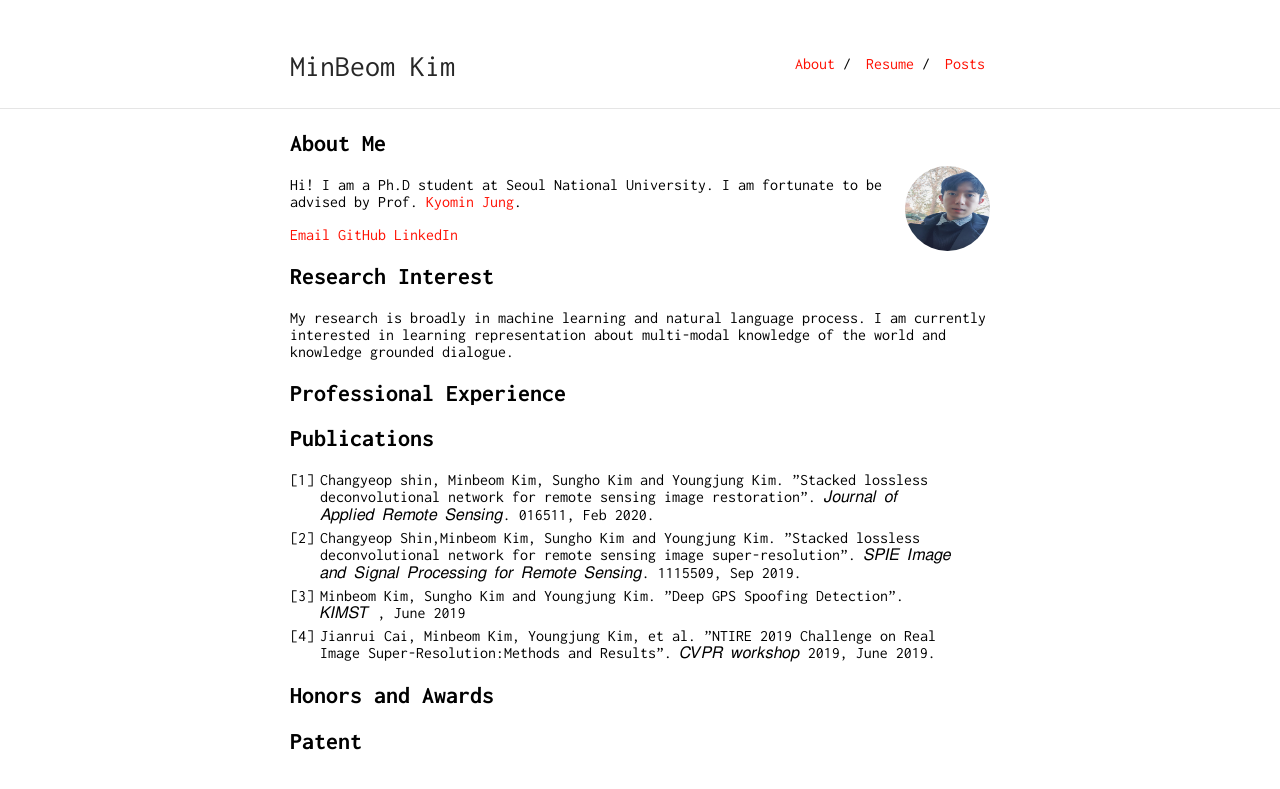
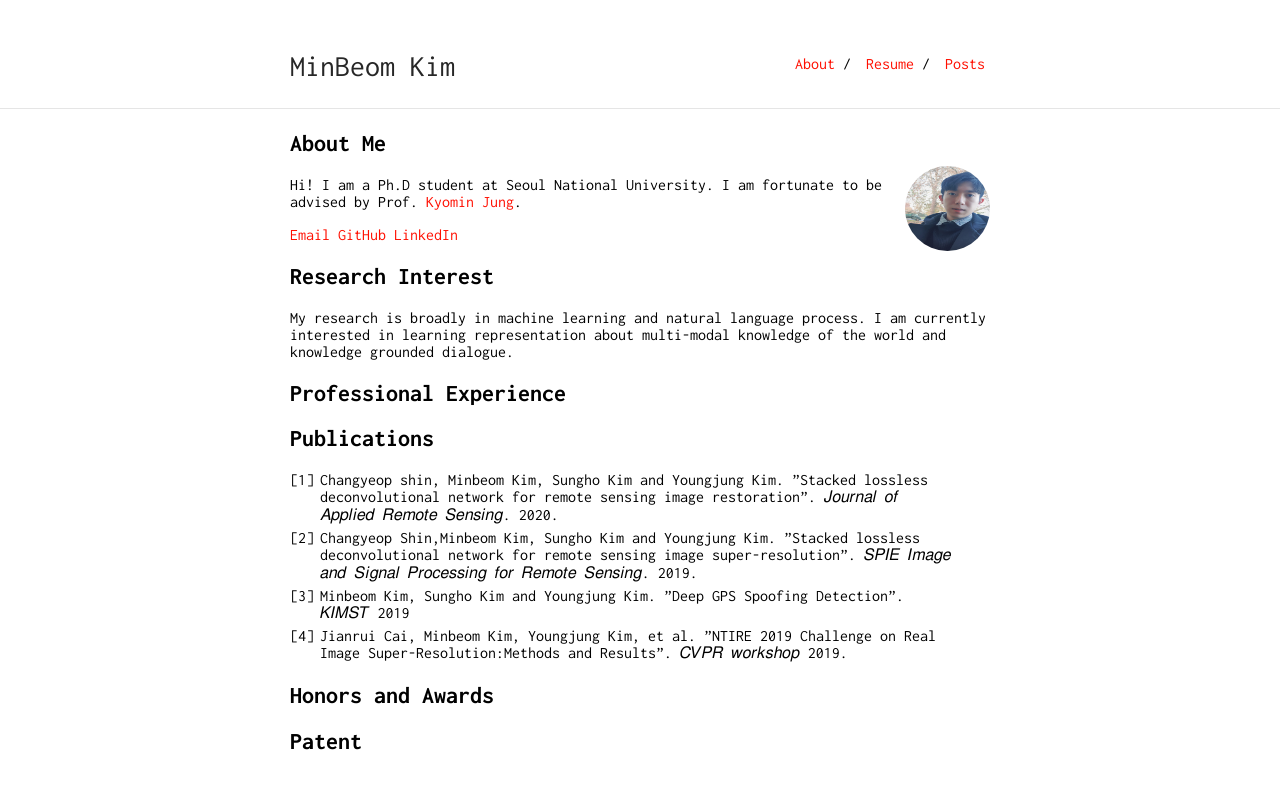
Before and after one commit to minbeomkim/minbeomkim.github.io, a Jekyll site: the page built from index.md, in a window 1280 px wide. Shown: the top 789 px of the page. Built offline with Jekyll 4.4.1, drawn with Linux system fonts in a browser that asks for light colours; our own code applies the rules of GitHub Pages for plain Markdown files.

Commit message:
Update index.md

```diff
--- a/index.md
+++ b/index.md
@@ -19,10 +19,14 @@
 
 ## Publications
 
-1. Changyeop shin, Minbeom Kim, Sungho Kim and Youngjung Kim. ”Stacked lossless deconvolutional network for remote sensing image restoration”. 𝐽𝑜𝑢𝑟𝑛𝑎𝑙 𝑜𝑓 𝐴𝑝𝑝𝑙𝑖𝑒𝑑 𝑅𝑒𝑚𝑜𝑡𝑒 𝑆𝑒𝑛𝑠𝑖𝑛𝑔. 016511, Feb 2020.
-2. Changyeop Shin,Minbeom Kim, Sungho Kim and Youngjung Kim. ”Stacked lossless deconvolutional network for remote sensing image super-resolution”. 𝑆𝑃𝐼𝐸 𝐼𝑚𝑎𝑔𝑒 𝑎𝑛𝑑 𝑆𝑖𝑔𝑛𝑎𝑙 𝑃𝑟𝑜𝑐𝑒𝑠𝑠𝑖𝑛𝑔 𝑓𝑜𝑟 𝑅𝑒𝑚𝑜𝑡𝑒 𝑆𝑒𝑛𝑠𝑖𝑛𝑔. 1115509, Sep 2019.
-3.  Minbeom Kim, Sungho Kim and Youngjung Kim. ”Deep GPS Spoofing Detection”. 𝐾𝐼𝑀𝑆𝑇 , June 2019
-4.  Jianrui Cai, Minbeom Kim, Youngjung Kim, et al. ”NTIRE 2019 Challenge on Real Image Super-Resolution:Methods and Results”. 𝐶𝑉𝑃𝑅 𝑤𝑜𝑟𝑘𝑠ℎ𝑜𝑝 2019, June 2019.
+1. Changyeop shin, Minbeom Kim, Sungho Kim and Youngjung Kim. ”Stacked lossless deconvolutional network for remote sensing image restoration”.
+   𝐽𝑜𝑢𝑟𝑛𝑎𝑙 𝑜𝑓 𝐴𝑝𝑝𝑙𝑖𝑒𝑑 𝑅𝑒𝑚𝑜𝑡𝑒 𝑆𝑒𝑛𝑠𝑖𝑛𝑔. 2020.
+2. Changyeop Shin,Minbeom Kim, Sungho Kim and Youngjung Kim. ”Stacked lossless deconvolutional network for remote sensing image super-resolution”.
+   𝑆𝑃𝐼𝐸 𝐼𝑚𝑎𝑔𝑒 𝑎𝑛𝑑 𝑆𝑖𝑔𝑛𝑎𝑙 𝑃𝑟𝑜𝑐𝑒𝑠𝑠𝑖𝑛𝑔 𝑓𝑜𝑟 𝑅𝑒𝑚𝑜𝑡𝑒 𝑆𝑒𝑛𝑠𝑖𝑛𝑔. 2019.
+3. Minbeom Kim, Sungho Kim and Youngjung Kim. ”Deep GPS Spoofing Detection”.
+   𝐾𝐼𝑀𝑆𝑇 2019
+4. Jianrui Cai, Minbeom Kim, Youngjung Kim, et al. ”NTIRE 2019 Challenge on Real Image Super-Resolution:Methods and Results”.
+   𝐶𝑉𝑃𝑅 𝑤𝑜𝑟𝑘𝑠ℎ𝑜𝑝 2019.
 
 ## Honors and Awards
 
```
